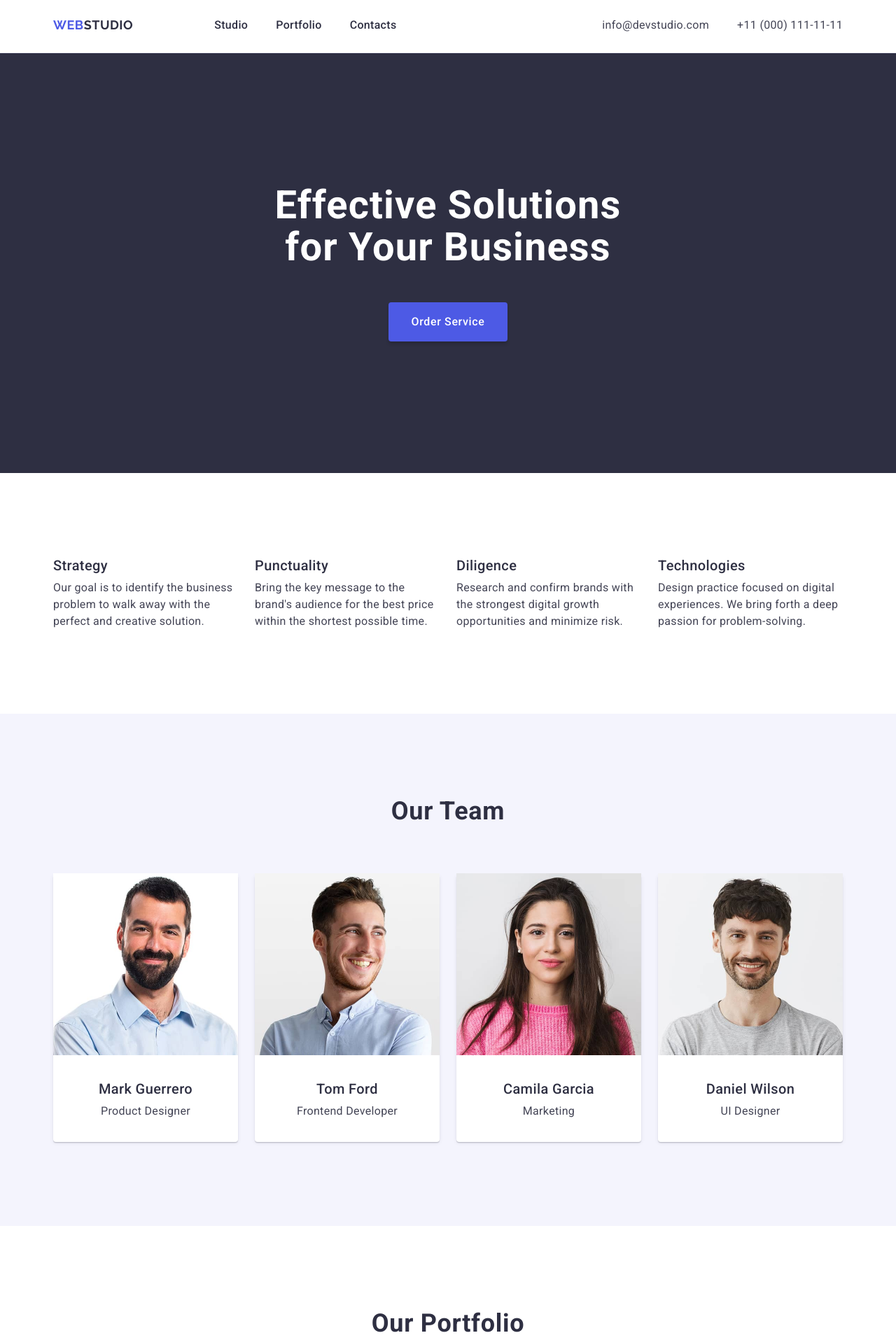
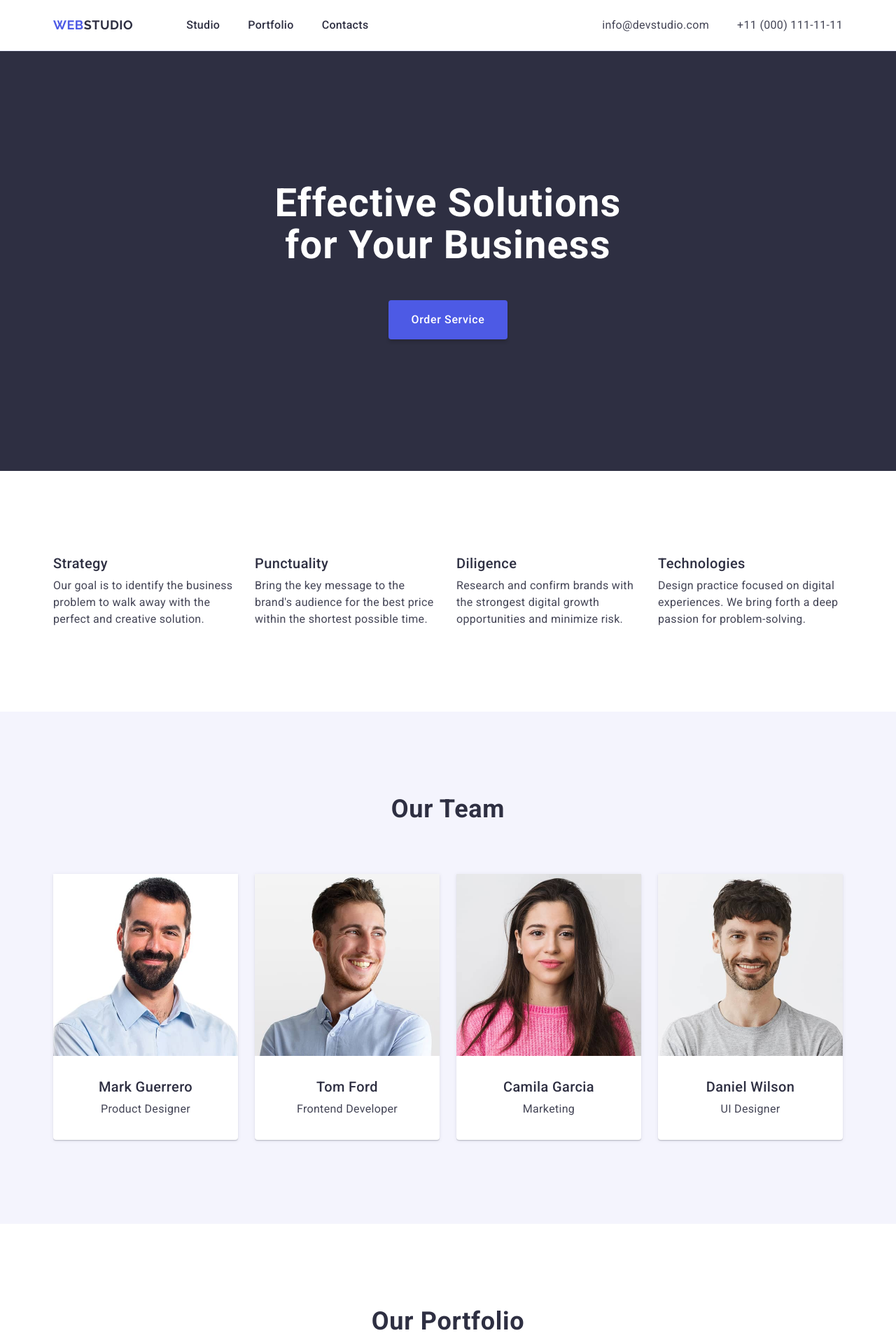
Before and after one commit to GTAccount1/goit-markup-hw-03, a plain HTML site: page index.html in a window 1280 px wide. Shown: the top 1915 px of the page at 70% size. Drawn offline with nearby package versions, Linux system fonts and the light colour scheme.

Commit message:
fix ver.

```diff
--- a/css/styles.css
+++ b/css/styles.css
@@ -57,7 +57,6 @@ img {
 
 /* Покращення читабельності */
 body {
-  max-width: 1440px;
   font-family: var(--font-family);
   color: var(--textcolor);
   background-color: var(--white);
@@ -76,10 +75,7 @@ a {
 }
 
 .header {
-  background-color: var(--white);
   border-bottom: 1px solid var(--cornflower);
-  padding-top: 24px;
-  padding-bottom: 27px;
 }
 
 .header .container {
@@ -88,7 +84,11 @@ a {
   align-items: center;
 }
 
-.nav-wrapper,
+.nav-wrapper {
+  display: flex;
+  align-items: center;
+  gap: 76px;
+}
 .menu-list,
 .contacts-list {
   display: flex;
@@ -105,7 +105,6 @@ a {
   text-transform: uppercase;
   color: var(--iris);
   text-decoration: none;
-  margin-right: 76px;
   display: inline-block;
 }
 
@@ -125,6 +124,7 @@ a {
   line-height: 1.5;
   letter-spacing: 0.02em;
   padding: 24px 0;
+  display: block;
 }
 
 .menu-link:hover,
@@ -134,9 +134,6 @@ a {
 
 .contacts {
   font-style: normal;
-  display: flex;
-  justify-content: flex-start;
-  flex-direction: row;
 }
 
 .contacts-link {
@@ -146,7 +143,7 @@ a {
   line-height: 1.5;
   letter-spacing: 0.02em;
   padding: 24px 0;
-  gap: 40px;
+  display: block;
 }
 
 .contacts-link:hover,
@@ -159,12 +156,6 @@ a {
   padding: 188px 0;
 }
 
-.main-page .container {
-  display: flex;
-  flex-direction: column;
-  align-items: center;
-}
-
 .main-page-title {
   max-width: 496px;
   font-size: 56px;
@@ -172,6 +163,8 @@ a {
   letter-spacing: 0.02em;
   color: var(--white);
   margin-bottom: 48px;
+  margin-left: auto;
+  margin-right: auto;
   text-align: center;
 }
 
@@ -179,9 +172,7 @@ a {
   cursor: pointer;
   display: block;
   align-items: flex-start;
-  justify-content: flex-start;
-  flex-direction: row;
-  gap: 10px;
+
   border-radius: 4px;
   padding: 8px 32px;
   min-width: 169px;
@@ -195,6 +186,8 @@ a {
   line-height: 1.5;
   letter-spacing: 0.04em;
   color: var(--white);
+  margin-left: auto;
+  margin-right: auto;
 }
 
 .btn-primary:hover,
@@ -203,12 +196,7 @@ a {
 }
 
 .advantage-page {
-  background-color: var(--white);
   padding: 120px 0;
-}
-
-.advantage-page .container {
-  display: flex;
 }
 
 .advantage-list {
@@ -242,11 +230,6 @@ a {
   padding: 120px 0;
 }
 
-.team-page .container {
-  display: flex;
-  flex-direction: column;
-}
-
 .team-title {
   font-size: 36px;
   line-height: 1.11;
@@ -258,35 +241,23 @@ a {
 }
 
 .team-list {
-  background-color: var(--cloud);
   list-style: none;
   display: flex;
   gap: 24px;
 }
 
 .team-member {
-  display: flex;
-  align-items: center;
-  justify-content: center;
-  flex-direction: column;
-  gap: 32px;
   border-radius: 0 0 4px 4px;
-  padding: 0px 0px 32px 0px;
-  width: 264px;
-  height: 380px;
+
+  width: calc((100% - 72px) / 4);
+
   box-shadow: 0 2px 1px 0 rgba(46, 47, 66, 0.08),
     0 1px 1px 0 rgba(46, 47, 66, 0.16), 0 1px 6px 0 rgba(46, 47, 66, 0.08);
   background: var(--white);
 }
 
 .team-member-content {
-  display: flex;
-  align-items: center;
-  justify-content: center;
-  flex-direction: column;
-  width: 232px;
-  height: 56px;
-  padding: 32px 0;
+  padding: 32px;
 }
 
 .team-name {
@@ -311,10 +282,6 @@ a {
   background-color: var(--white);
   padding: 120px 0;
 }
-.portfolio-page .container {
-  display: flex;
-  flex-direction: column;
-}
 
 .portfolio-title {
   font-size: 36px;
@@ -334,9 +301,13 @@ a {
   row-gap: 48px;
 }
 
+.portfolio-item {
+  width: calc((100% - 48px) / 3);
+}
+
 .portfolio-item-content {
   padding: 32px 16px;
-  text-align: left;
+
   border: 1px solid var(--cornflower);
   border-top: none;
 }
@@ -347,7 +318,6 @@ a {
   line-height: 1.2;
   letter-spacing: 0.02em;
   color: var(--navy-blue);
-  margin: 0;
   margin-bottom: 8px;
 }
 
@@ -356,18 +326,12 @@ a {
   line-height: 1.5;
   letter-spacing: 0.02em;
   color: var(--slate);
-  margin: 0;
 }
 
 .footer {
   background-color: var(--navy-blue);
   padding: 100px 0;
 }
-
-/*.footer .container {
-  display: flex;
-  flex-direction: column;
-}*/
 
 .footer .logo {
   margin-bottom: 16px;
@@ -378,6 +342,5 @@ a {
   line-height: 1.5;
   letter-spacing: 0.02em;
   color: var(--cloud);
-  margin: 0;
   max-width: 264px;
 }
```
Also changed, not shown: index.html (+3 -4 lines).
